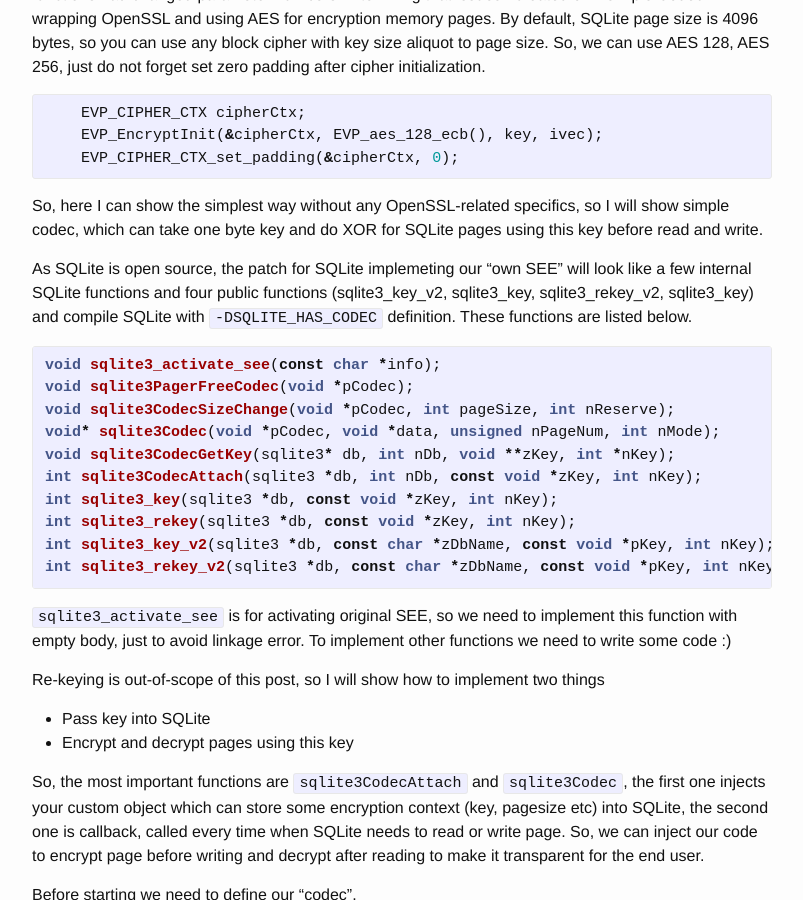
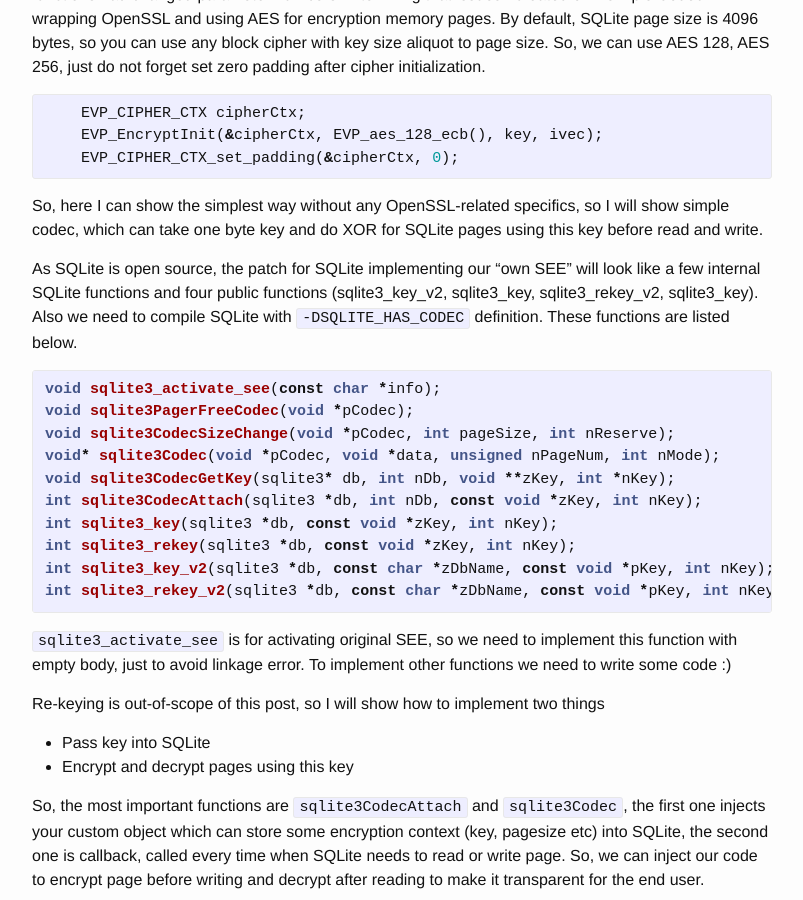
Before and after one commit to solardatov/solardatov.github.io, a Jekyll site: the page built from _posts/2016-07-22-injecting-cipher-sqlite.markdown, in a window 1280 px wide and 900 px high, scrolled down 458 px. Shown: the whole window, without its empty margins (238-1041 px from the left). Built offline with Jekyll 4.4.1, drawn with Linux system fonts in a browser that asks for light colours; nearby versions of some CDN libraries; comment, search, counter and statistics services are not loaded.

Commit message:
misprints

```diff
--- a/_posts/2016-07-22-injecting-cipher-sqlite.markdown
+++ b/_posts/2016-07-22-injecting-cipher-sqlite.markdown
@@ -21,7 +21,7 @@ Initially, I used [botan-sqlite] as example how to implement own encryption/decr
 
 So, here I can show the simplest way without any OpenSSL-related specifics, so I will show simple codec, which can take one byte key and do XOR for SQLite pages using this key before read and write.
 
-As SQLite is open source, the patch for SQLite implemeting our "own SEE" will look like a few internal SQLite functions and four public functions (sqlite3_key_v2, sqlite3_key, sqlite3_rekey_v2, sqlite3_key) and compile SQLite with `-DSQLITE_HAS_CODEC` definition. These functions are listed below.
+As SQLite is open source, the patch for SQLite implementing our "own SEE" will look like a few internal SQLite functions and four public functions (sqlite3_key_v2, sqlite3_key, sqlite3_rekey_v2, sqlite3_key). Also we need to compile SQLite with `-DSQLITE_HAS_CODEC` definition. These functions are listed below.
 
 {% highlight cpp %}
 void sqlite3_activate_see(const char *info);
```
